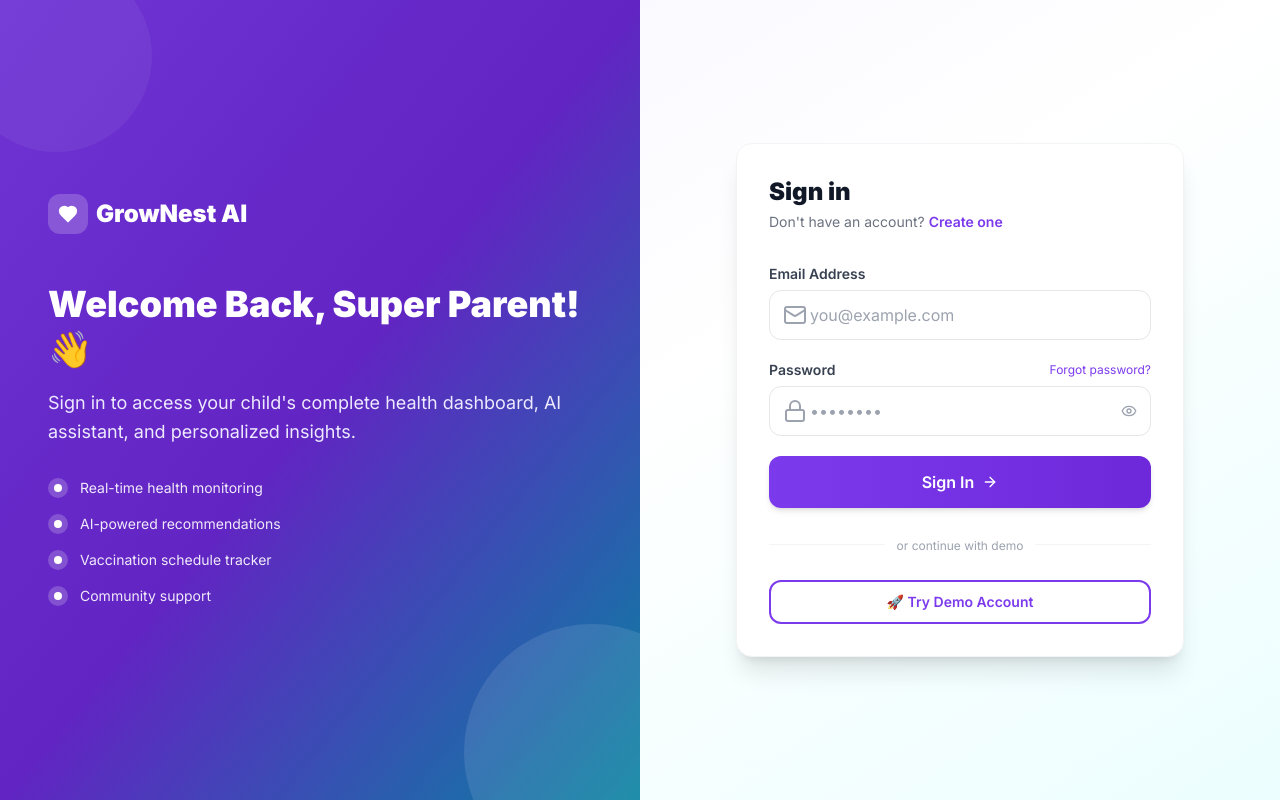
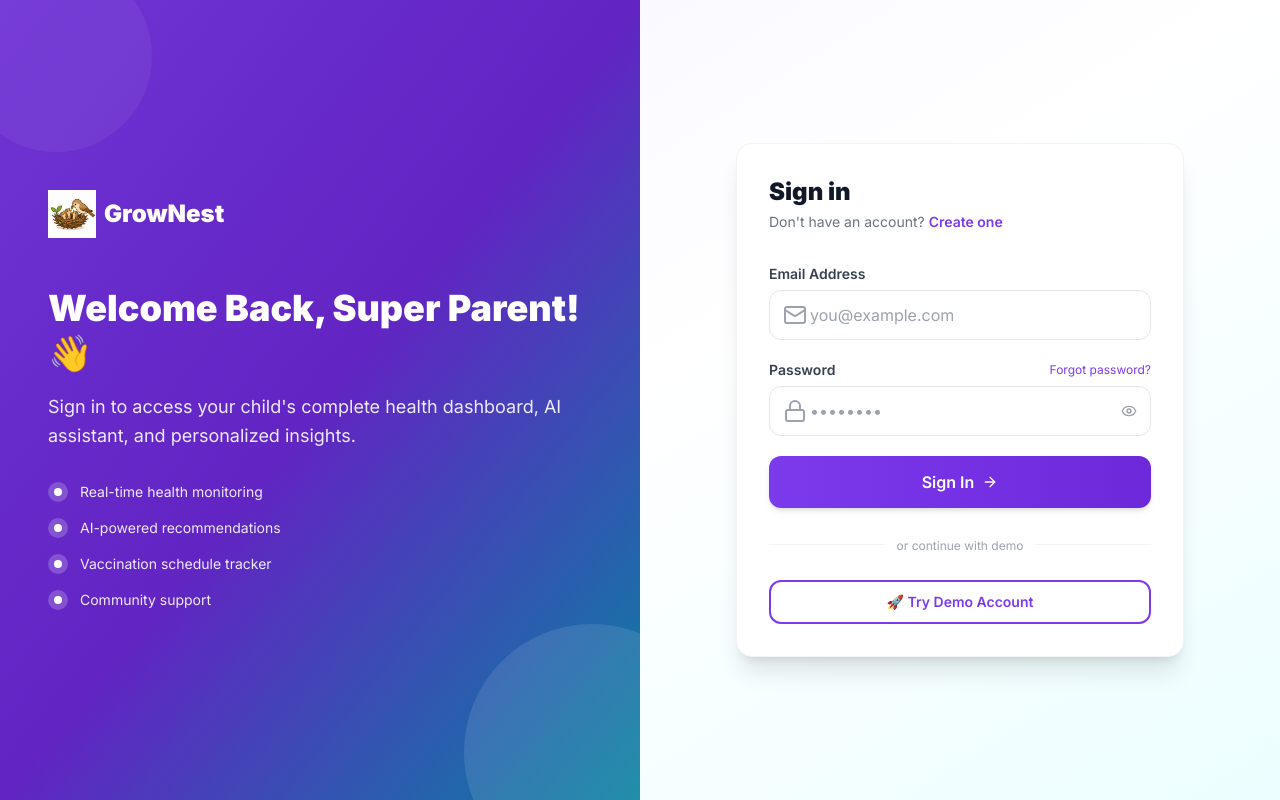
Before and after one commit to AJ987-geek/GrowNest-web, a React (Vite) app in the folder GrowNest-Frontend/: page /login in a window 1280 px wide. Built offline with nearby package versions, Linux system fonts and the light colour scheme.

Commit message:
Blend logo and add to login page

```diff
--- a/GrowNest-Frontend/src/components/Navbar.jsx
+++ b/GrowNest-Frontend/src/components/Navbar.jsx
@@ -21,7 +21,7 @@ export default function Navbar() {
         <div className="flex items-center justify-between h-16">
           {/* Logo */}
           <Link to="/" className="flex items-center gap-2 group">
-            <img src="/logo.png" alt="GrowNest Logo" className="w-14 h-14 rounded-xl object-cover shadow-md group-hover:scale-105 transition-transform" />
+            <img src="/logo.png" alt="GrowNest Logo" className="w-14 h-14 object-cover group-hover:scale-105 transition-transform" />
             <span className="text-xl font-bold gradient-text">GrowNest</span>
           </Link>
 
--- a/GrowNest-Frontend/src/components/Sidebar.jsx
+++ b/GrowNest-Frontend/src/components/Sidebar.jsx
@@ -40,7 +40,7 @@ export default function Sidebar({ open, onClose }) {
       {/* Logo */}
       <div className="flex items-center justify-between px-6 h-16 border-b border-gray-100 dark:border-gray-800 flex-shrink-0">
         <Link to="/" className="flex items-center gap-2">
-          <img src="/logo.png" alt="GrowNest Logo" className="w-14 h-14 rounded-xl object-cover shadow-sm" />
+          <img src="/logo.png" alt="GrowNest Logo" className="w-14 h-14 object-cover" />
           <span className="text-lg font-bold gradient-text">GrowNest</span>
         </Link>
         <button onClick={onClose} className="lg:hidden p-1 rounded-lg hover:bg-gray-100 dark:hover:bg-gray-800 transition">
--- a/GrowNest-Frontend/src/pages/Login.jsx
+++ b/GrowNest-Frontend/src/pages/Login.jsx
@@ -71,10 +71,8 @@ export default function Login() {
         <div className="absolute inset-0 bg-black/10" />
         <div className="relative z-10 flex flex-col justify-center px-12 text-white">
           <Link to="/" className="flex items-center gap-2 mb-12">
-            <div className="w-10 h-10 rounded-xl bg-white/20 backdrop-blur flex items-center justify-center">
-              <Heart className="w-5 h-5 text-white" fill="white" />
-            </div>
-            <span className="text-2xl font-black">GrowNest AI</span>
+            <img src="/logo.png" alt="GrowNest Logo" className="w-12 h-12 object-cover" />
+            <span className="text-2xl font-black">GrowNest</span>
           </Link>
           <h2 className="text-4xl font-black mb-4 leading-tight">Welcome Back, Super Parent! 👋</h2>
           <p className="text-primary-100 text-lg leading-relaxed mb-8">
@@ -101,10 +99,8 @@ export default function Login() {
         <div className="w-full max-w-md">
           {/* Mobile logo */}
           <Link to="/" className="lg:hidden flex items-center gap-2 mb-8 justify-center">
-            <div className="w-9 h-9 rounded-xl gradient-bg flex items-center justify-center shadow">
-              <Heart className="w-4 h-4 text-white" fill="white" />
-            </div>
-            <span className="text-xl font-bold gradient-text">GrowNest AI</span>
+            <img src="/logo.png" alt="GrowNest Logo" className="w-12 h-12 object-cover" />
+            <span className="text-xl font-bold gradient-text">GrowNest</span>
           </Link>
 
           <div className="card p-8 shadow-xl">
```
